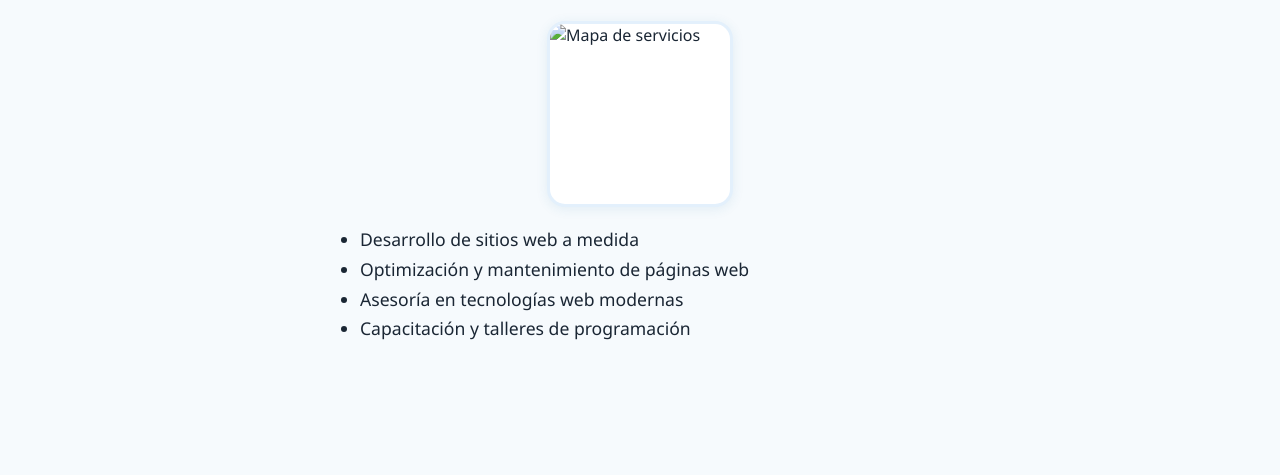
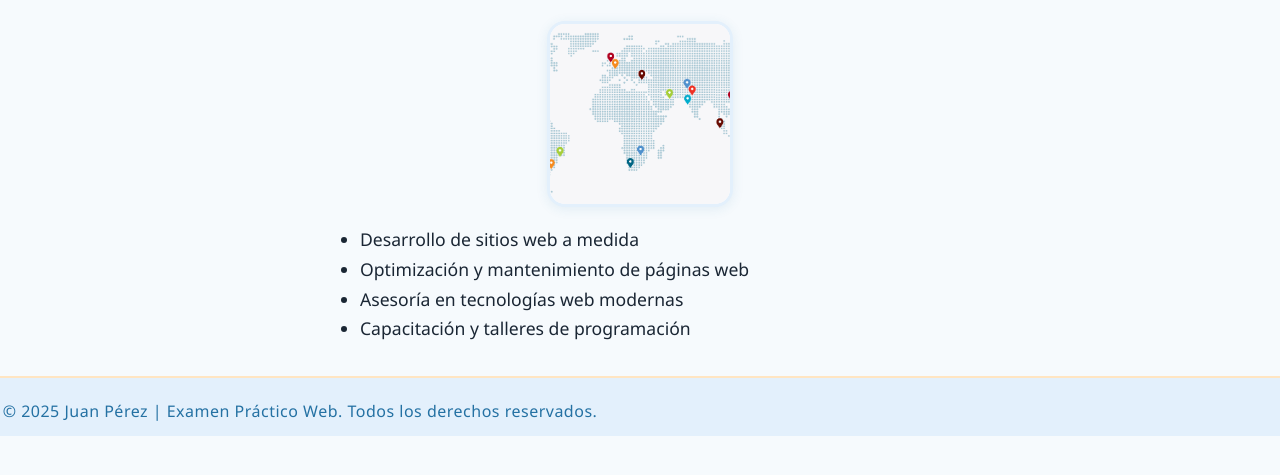
Before and after one commit to patronespaquiquintana-bot/examen-practico-web, a plain HTML site: page pages/services.html in a window 1280 px wide. Shown: the part 141-616 px from the top of the page. Drawn offline with Linux system fonts and the light colour scheme.

Commit message:
rutas correctas de imagenes

```diff
--- a/css/estilos.css
+++ b/css/estilos.css
@@ -1,3 +1,17 @@
+/* Pie de página coherente */
+footer {
+    background: #e3f0fc;
+    border-top: 2px solid #ffe5c2;
+    padding: 1.2em 0 0.7em 0;
+    margin-top: 2em;
+    text-align: center;
+}
+.footer-content p {
+    color: #2471a3;
+    font-size: 1em;
+    margin: 0;
+    letter-spacing: 0.5px;
+}
 /* Imágenes cuadradas y coherentes */
 .img-cuadrada {
     display: block;
--- a/pages/services.html
+++ b/pages/services.html
@@ -16,12 +16,17 @@
         </ul>
     </nav>
     <h1>Servicios</h1>
-    <img src="imagenes/map.png" alt="Mapa de servicios" class="img-cuadrada">
+    <img src="../imagenes/map.png" alt="Mapa de servicios" class="img-cuadrada">
     <ul>
         <li>Desarrollo de sitios web a medida</li>
         <li>Optimización y mantenimiento de páginas web</li>
         <li>Asesoría en tecnologías web modernas</li>
         <li>Capacitación y talleres de programación</li>
     </ul>
+    <footer>
+        <div class="footer-content">
+            <p>&copy; 2025 Juan Pérez | Examen Práctico Web. Todos los derechos reservados.</p>
+        </div>
+    </footer>
 </body>
 </html>
```
Also changed, not shown: index.html (+1 -1 lines), pages/about.html (+1 -1 lines).
